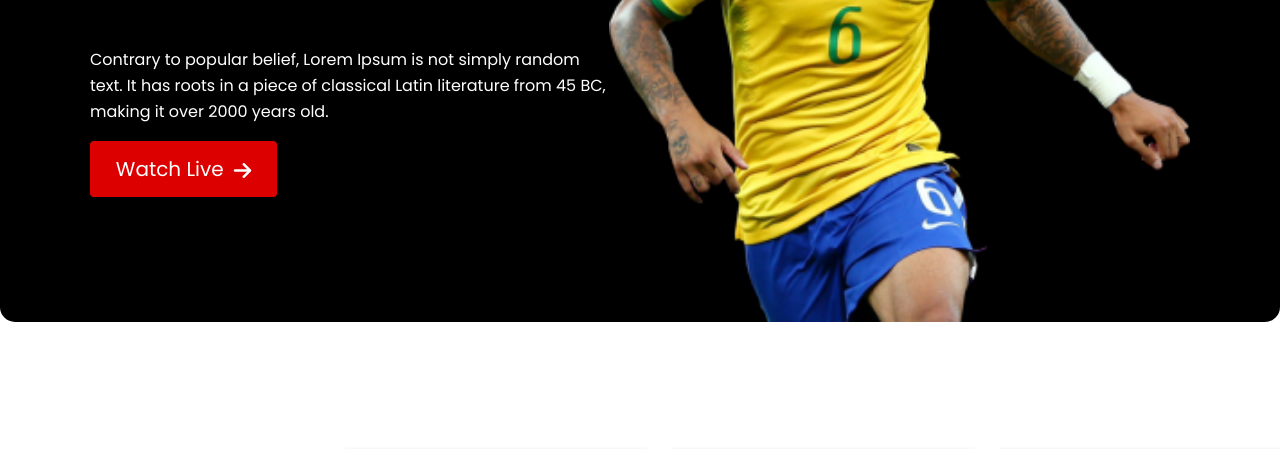
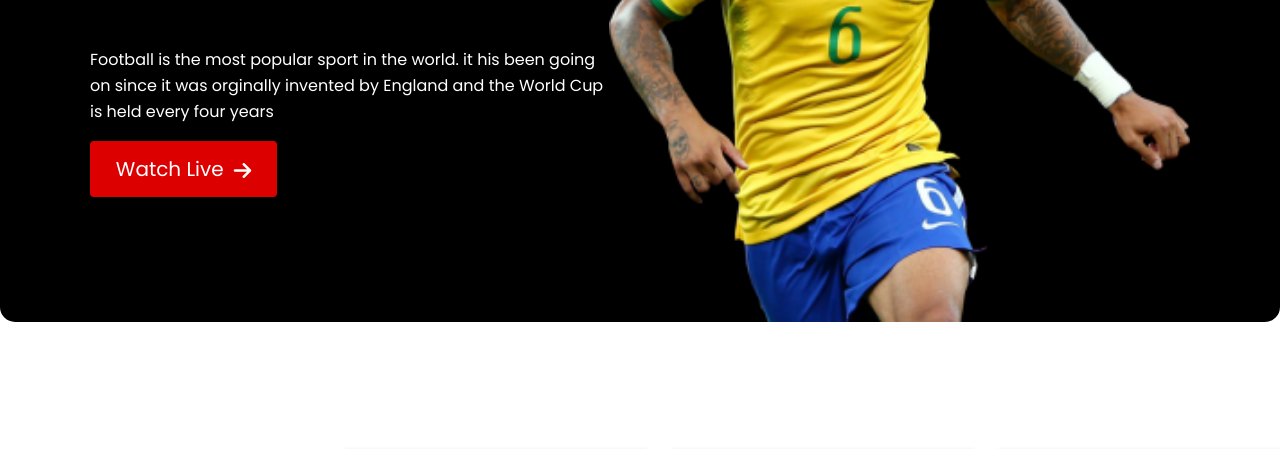
Before and after one commit to mostafizar-rahman/world-cup, a plain HTML site: page match.html in a window 1280 px wide. Shown: the part 309-758 px from the top of the page. Drawn offline with Linux system fonts and the light colour scheme.

Commit message:
discraption

```diff
--- a/match.html
+++ b/match.html
@@ -15,9 +15,7 @@
         <div class="banner">
             <div class="banner_info">
                 <h1>The Greatest show on the earth</h1>
-                <p>Contrary to popular belief, Lorem Ipsum is not simply
-                    random text. It has roots in a piece of classical Latin literature from 45 BC, making it over 2000
-                    years old.</p>
+                <p>Football is the most popular sport in the world. it his been going on since it was orginally invented by England and the World Cup is held every four years</p>
                 <a href="" class="live_btn">Watch Live <i class="fa-solid fa-arrow-right"></i></a>
             </div>
             <div class="banner_thumbnail">
```
